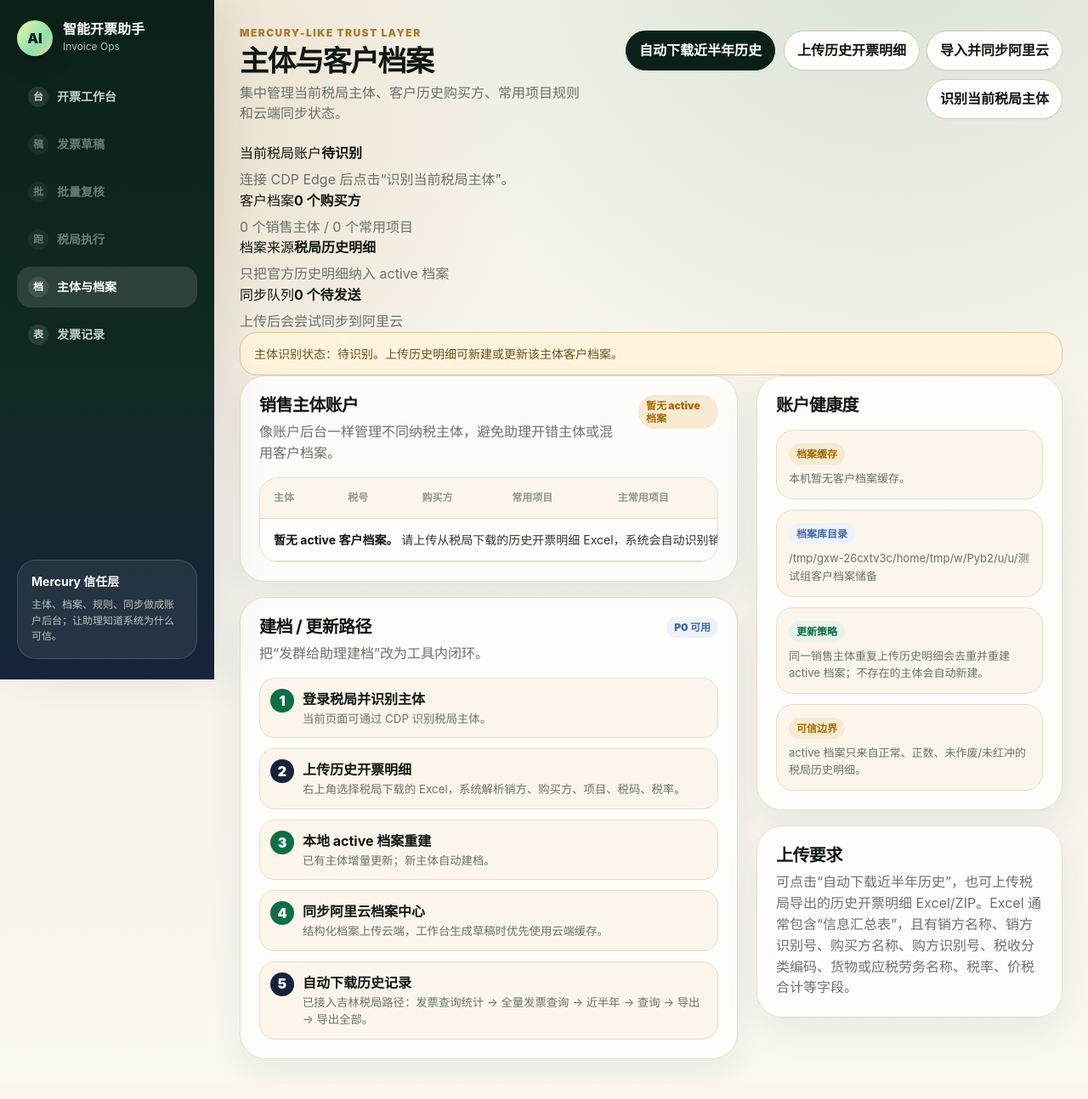
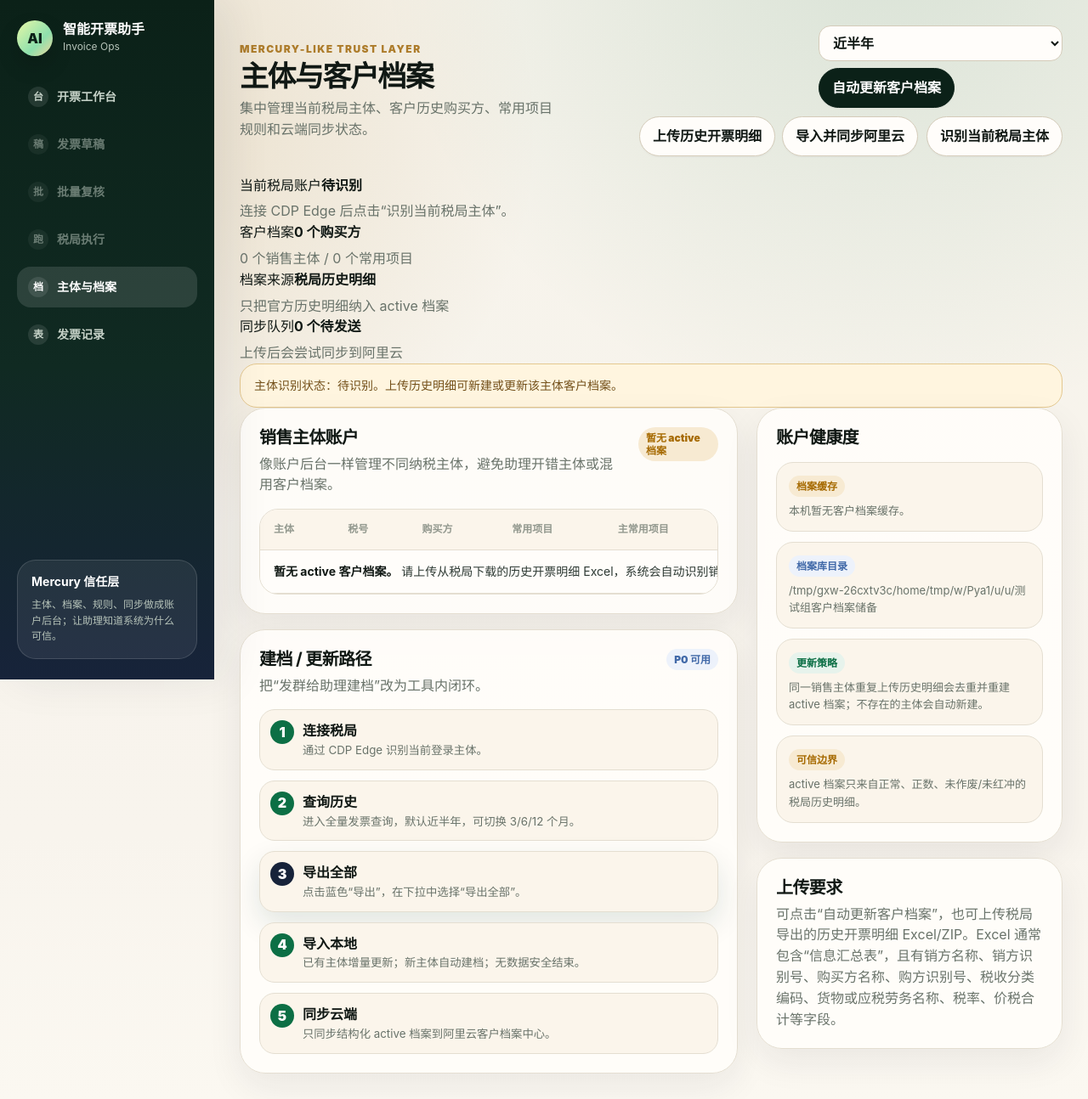
Before and after one commit to Neverlol/invoice-demo-batch-import, a Flask app: page /profiles in a window 1280 px wide. Shown: the whole page at 85% size. Before the commit the page ends 1253 px from the top, so only its background shows below. Run offline with Flask 3, Linux system fonts and the light colour scheme.

Commit message:
fix: make profile auto update empty state safe

```diff
--- a/app.py
+++ b/app.py
@@ -228,6 +228,8 @@ def download_profile_history():
         months=months,
     )
     download_result = downloader.run().as_dict()
+    if download_result.get("status") == "no_data":
+        return _render_profiles_page(download_result=download_result), 200
     if download_result.get("status") != "success":
         return _render_profiles_page(download_result=download_result), 500
     try:
--- a/static/lean.css
+++ b/static/lean.css
@@ -817,3 +817,15 @@ input[name="line_amount_with_tax"] { text-align: right; font-variant-numeric: ta
   max-height: 240px;
   overflow: auto;
 }
+.profile-range-select {
+  height: 42px;
+  border: 1px solid var(--line-strong);
+  border-radius: 14px;
+  background: #fffdfa;
+  color: var(--ink);
+  padding: 0 12px;
+  font-weight: 800;
+}
+.profile-flow li.active {
+  box-shadow: 0 14px 34px rgba(11, 61, 46, .12);
+}
--- a/templates/lean_profiles.html
+++ b/templates/lean_profiles.html
@@ -38,8 +38,12 @@
           <div class="actions profile-upload-actions">
             <form class="profile-inline-form" method="post" action="{{ url_for('download_profile_history') }}">
               <input type="hidden" name="cdp_endpoint" value="http://127.0.0.1:9222">
-              <input type="hidden" name="months" value="6">
-              <button class="btn primary" type="submit">自动下载近半年历史</button>
+              <select class="profile-range-select" name="months" aria-label="历史查询区间">
+                <option value="3">近 3 个月</option>
+                <option value="6" selected>近半年</option>
+                <option value="12">近 12 个月</option>
+              </select>
+              <button class="btn primary" type="submit">自动更新客户档案</button>
             </form>
             <form class="profile-inline-form" method="post" action="{{ url_for('upload_profile_history') }}" enctype="multipart/form-data">
               <label class="btn profile-upload-button">
@@ -61,14 +65,15 @@
         </section>
 
         {% if download_result %}
-          <section class="banner {% if download_result.status == 'success' %}ok{% elif download_result.status == 'warning' %}notice{% else %}alert{% endif %}">
-            <strong>{% if download_result.status == 'success' %}税局历史明细已自动下载并导入档案。{% else %}自动下载历史明细未完成。{% endif %}</strong>
+          <section class="banner {% if download_result.status == 'success' %}ok{% elif download_result.status == 'no_data' or download_result.status == 'warning' %}notice{% else %}alert{% endif %}">
+            <strong>{% if download_result.status == 'success' %}客户档案已自动更新。{% elif download_result.status == 'no_data' %}当前主体在所选区间暂无历史发票。{% else %}自动更新客户档案未完成。{% endif %}</strong>
             <p>查询区间：{{ download_result.start_date or '-' }} 至 {{ download_result.end_date or '-' }}；主体：{{ download_result.subject or '未识别' }}</p>
+            {% if download_result.status == 'no_data' %}<p>这是安全空状态：系统不会新建空档案，也不会向阿里云同步空数据。可换更长区间，或等该主体产生历史开票记录后再更新。</p>{% endif %}
             {% if download_result.downloaded_path %}<p>下载文件：{{ download_result.downloaded_path }}</p>{% endif %}
             {% if download_result.import_result and download_result.import_result.rebuild %}<p>本地档案：销售主体 {{ download_result.import_result.rebuild.seller_count }} 个 / 购买方 {{ download_result.import_result.rebuild.buyer_count }} 个 / 历史明细 {{ download_result.import_result.rebuild.trusted_history_rows }} 行。</p>{% endif %}
             {% if download_result.import_result and download_result.import_result.cloud_sync %}<p>云端同步：{{ download_result.import_result.cloud_sync.status }}；batch_id={{ download_result.import_result.cloud_sync.batch_id or '-' }}；{{ download_result.import_result.cloud_sync.error or '' }}</p>{% endif %}
             {% if download_result.error %}<p>{{ download_result.error }}</p>{% endif %}
-            {% if download_result.logs %}<details><summary>查看自动下载日志</summary><pre>{{ download_result.logs|join('\n') }}</pre></details>{% endif %}
+            {% if download_result.logs %}<details><summary>查看自动更新日志</summary><pre>{{ download_result.logs|join('\n') }}</pre></details>{% endif %}
           </section>
         {% endif %}
 
@@ -99,12 +104,12 @@
 
             <div class="card">
               <div class="card-head"><div><h2>建档 / 更新路径</h2><p>把“发群给助理建档”改为工具内闭环。</p></div><span class="badge info">P0 可用</span></div>
-              <ol class="timeline compact-timeline">
-                <li class="done"><span>1</span><div><strong>登录税局并识别主体</strong><small>当前页面可通过 CDP 识别税局主体。</small></div></li>
-                <li class="active"><span>2</span><div><strong>上传历史开票明细</strong><small>右上角选择税局下载的 Excel，系统解析销方、购买方、项目、税码、税率。</small></div></li>
-                <li class="done"><span>3</span><div><strong>本地 active 档案重建</strong><small>已有主体增量更新；新主体自动建档。</small></div></li>
-                <li class="done"><span>4</span><div><strong>同步阿里云档案中心</strong><small>结构化档案上传云端，工作台生成草稿时优先使用云端缓存。</small></div></li>
-                <li class="active"><span>5</span><div><strong>自动下载历史记录</strong><small>已接入吉林税局路径：发票查询统计 → 全量发票查询 → 近半年 → 查询 → 导出 → 导出全部。</small></div></li>
+              <ol class="timeline compact-timeline profile-flow">
+                <li class="done"><span>1</span><div><strong>连接税局</strong><small>通过 CDP Edge 识别当前登录主体。</small></div></li>
+                <li class="done"><span>2</span><div><strong>查询历史</strong><small>进入全量发票查询，默认近半年，可切换 3/6/12 个月。</small></div></li>
+                <li class="active"><span>3</span><div><strong>导出全部</strong><small>点击蓝色“导出”，在下拉中选择“导出全部”。</small></div></li>
+                <li class="done"><span>4</span><div><strong>导入本地</strong><small>已有主体增量更新；新主体自动建档；无数据安全结束。</small></div></li>
+                <li class="done"><span>5</span><div><strong>同步云端</strong><small>只同步结构化 active 档案到阿里云客户档案中心。</small></div></li>
               </ol>
             </div>
           </section>
@@ -121,7 +126,7 @@
             </div>
             <div class="card">
               <h2>上传要求</h2>
-              <p>可点击“自动下载近半年历史”，也可上传税局导出的历史开票明细 Excel/ZIP。Excel 通常包含“信息汇总表”，且有销方名称、销方识别号、购买方名称、购方识别号、税收分类编码、货物或应税劳务名称、税率、价税合计等字段。</p>
+              <p>可点击“自动更新客户档案”，也可上传税局导出的历史开票明细 Excel/ZIP。Excel 通常包含“信息汇总表”，且有销方名称、销方识别号、购买方名称、购方识别号、税收分类编码、货物或应税劳务名称、税率、价税合计等字段。</p>
             </div>
           </aside>
         </div>
```
Also changed, not shown: tax_invoice_batch_demo/history_downloader.py (+24 -3 lines).
